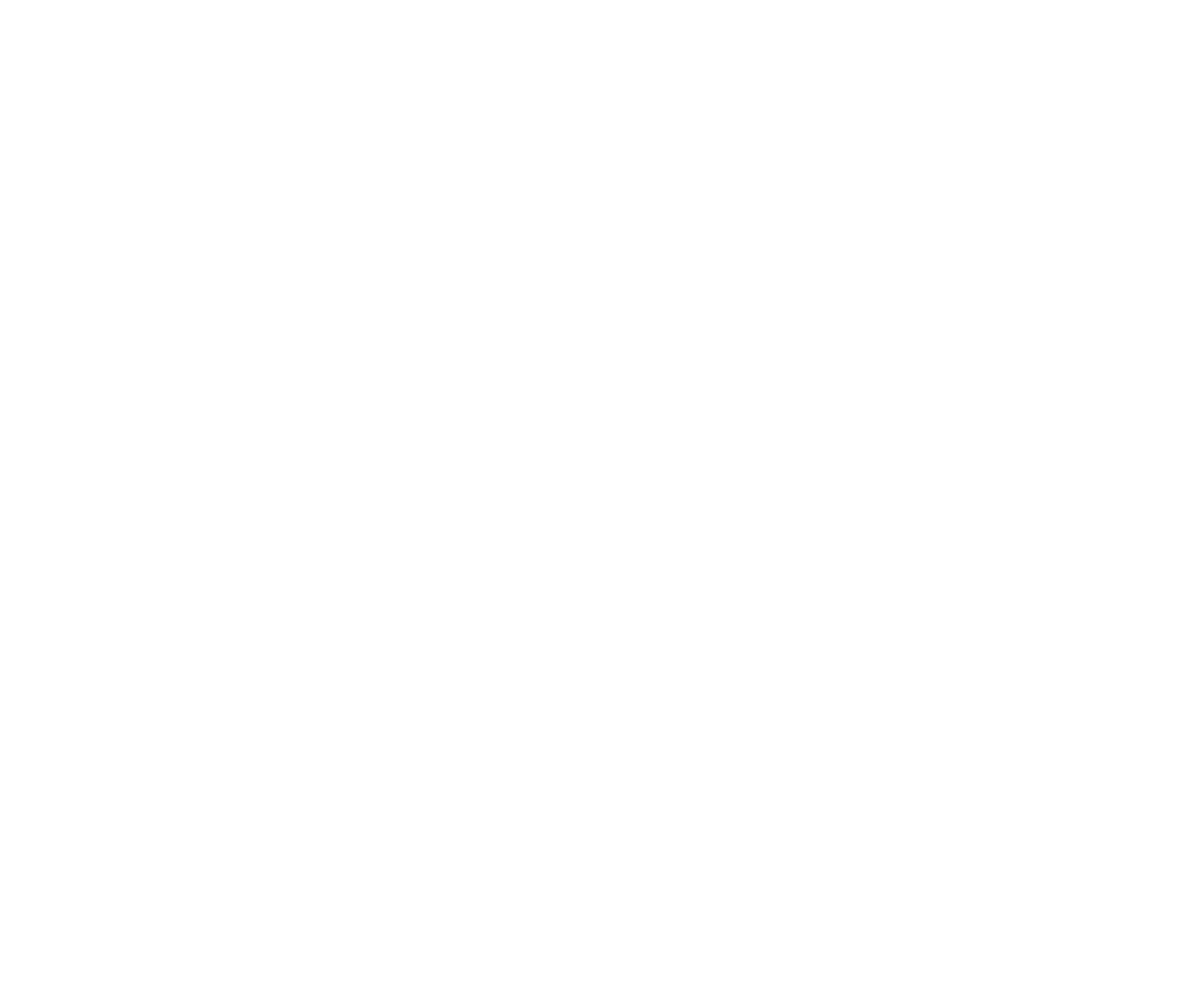
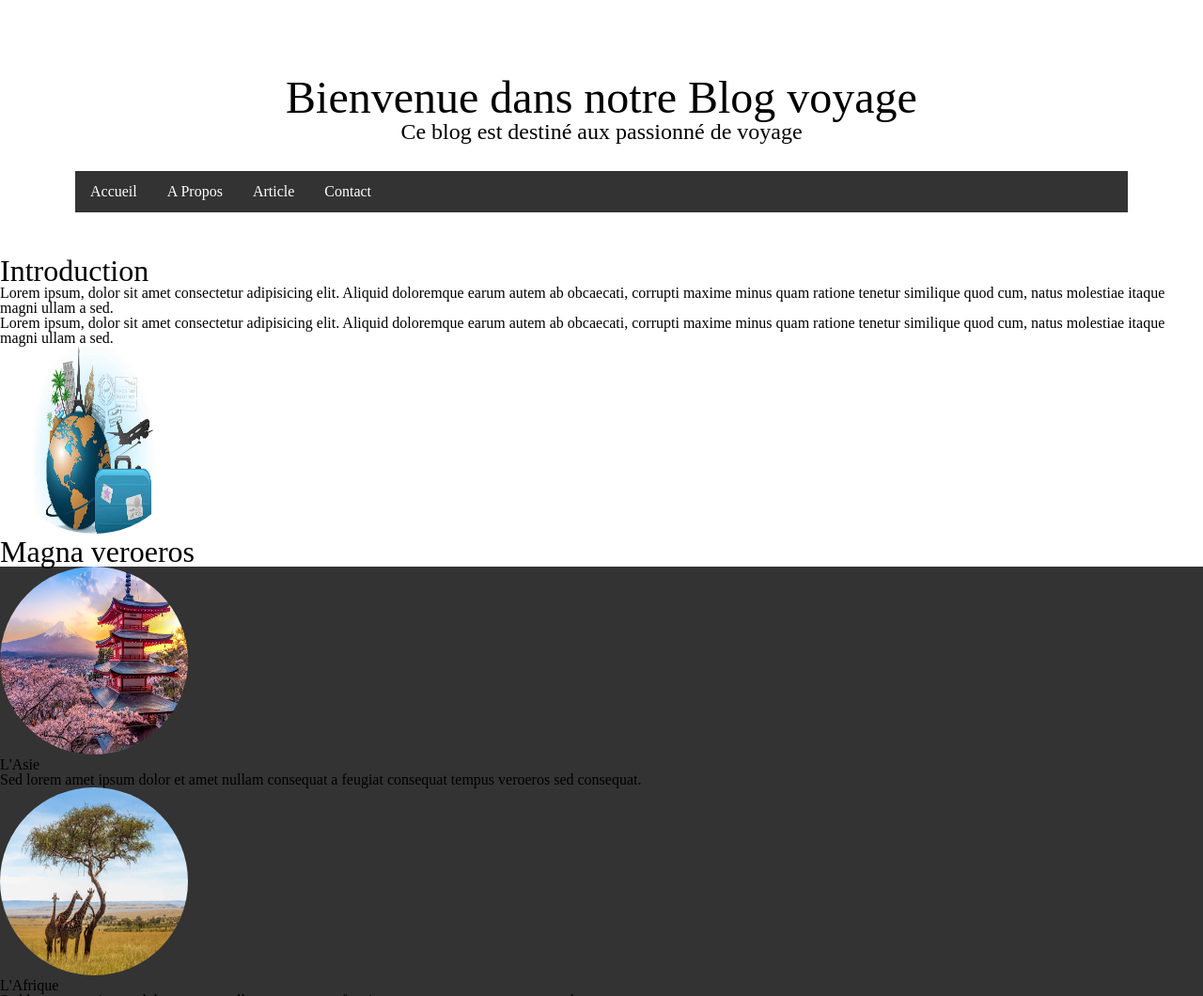
Before and after one commit to RithyaTan/Blog2, a plain HTML site: page index.html in a window 1280 px wide. Shown: the top 1060 px of the page at 94% size. Before the commit the page ends 800 px from the top, so only its background shows below. Drawn offline with Linux system fonts and the light colour scheme.

Commit message:
Mise à jour de la page d'accueil HTML et CSS pour la stylisation de la page

```diff
--- a/index.html
+++ b/index.html
@@ -5,9 +5,70 @@
     <meta http-equiv="X-UA-Compatible" content="IE=edge">
     <meta name="viewport" content="width=device-width, initial-scale=1.0">
     <link rel="stylesheet" href="style.css">
-    <title>Document</title>
+    <title>Accueil - Blog Voyage</title>
 </head>
 <body>
+    <!-- Header -->
+    <header id="header" class="alt">
+        <h1>Bienvenue dans notre Blog voyage</h1>
+        <p class="p_header">Ce blog est destiné aux passionné de voyage</p>
+
+        <!-- Barre de navigation -->
+        <nav id="nav">
+            <ul>
+                <li><a href="index.html" class="active">Accueil</a></li>
+                <li><a href="apropos.html">A Propos</a></li>
+                <li><a href="article.html">Article</a></li>
+                <li><a href="contact.html">Contact</a></li>
+            </ul>
+        </nav>
+    </header>
+
+    <!-- Introduction -->
+    <section id="intro" class="main">
+            <div class="content">
+                <h2>Introduction</h2>
+                <p>Lorem ipsum, dolor sit amet consectetur adipisicing elit. Aliquid doloremque earum autem ab obcaecati, corrupti maxime minus quam ratione tenetur similique quod cum, natus molestiae itaque magni ullam a sed.</p>
+                <p>Lorem ipsum, dolor sit amet consectetur adipisicing elit. Aliquid doloremque earum autem ab obcaecati, corrupti maxime minus quam ratione tenetur similique quod cum, natus molestiae itaque magni ullam a sed.</p>
+            <img src="images\tourime-et-voyage.jpg" alt="voyage et tourisme" class="voyage">
+        </div>
+    </section>
+
+    <!-- Les principaux voyages -->
+    <section id="first" class="main special">
+            <h2>Magna veroeros</h2>
+        <ul class="features">
+            <li>
+                <span class="image_asie"><img src="images\blog-voyage-asie.jpg" alt="Asie" /></span>
+                <h3>L'Asie</h3>
+                <p>Sed lorem amet ipsum dolor et amet nullam consequat a feugiat consequat tempus veroeros sed consequat.</p>
+            </li>
+            <li>
+                <span class="image_afrique"><img src="images\clc18erbbzmlzmo.jpg" alt="Afrique" /></span>
+                <h3>L'Afrique</h3>
+                <p>Sed lorem amet ipsum dolor et amet nullam consequat a feugiat consequat tempus veroeros sed consequat.</p>
+            </li>
+            <li>
+                <span class="image_amerique"><img src="images\fb-sites-amerique-sud-2.1533602.jpg" alt="Amerique du sud" /></span>
+                <h3>l'Amérique du Sud</h3>
+                <p>Sed lorem amet ipsum dolor et amet nullam consequat a feugiat consequat tempus veroeros sed consequat.</p>
+            </li>
+        </ul>
+    </section>
+
+    <!-- Footer -->
+    <footer id="footer">
+        <section>
+            <h2>Nos Réseaux sociaux</h2>
+            <ul class="icons">
+                <li><a href="#" class="icon brands fa-twitter alt"><span class="label">Twitter</span></a></li>
+                <li><a href="#" class="icon brands fa-facebook-f alt"><span class="label">Facebook</span></a></li>
+                <li><a href="#" class="icon brands fa-instagram alt"><span class="label">Instagram</span></a></li>
+            </ul>
+        </section>
+
+        <p class="copyright">&copy; Groupe 2.</p>
+    </footer>
 
 </body>
 </html>
--- a/style.css
+++ b/style.css
@@ -0,0 +1,103 @@
+html, body, div, span, applet, object, iframe,
+h1, h2, h3, h4, h5, h6, p, blockquote, pre,
+a, abbr, acronym, address, big, cite, code,
+del, dfn, em, img, ins, kbd, q, s, samp,
+small, strike, strong, sub, sup, tt, var,
+b, u, i, center,
+dl, dt, dd, ol, ul, li,
+fieldset, form, label, legend,
+table, caption, tbody, tfoot, thead, tr, th, td,
+article, aside, canvas, details, embed,
+figure, figcaption, footer, header, hgroup,
+menu, nav, output, ruby, section, summary,
+time, mark, audio, video {
+	margin: 0;
+	padding: 0;
+	border: 0;
+	font-size: 100%;
+	font: inherit;
+	vertical-align: baseline;
+}
+
+article, aside, details, figcaption, figure,
+footer, header, hgroup, menu, nav, section {
+	display: block;
+}
+body {
+	line-height: 1;
+}
+ol, ul {
+	list-style: none;
+}
+blockquote, q {
+	quotes: none;
+}
+blockquote:before, blockquote:after,
+q:before, q:after {
+	content: '';
+	content: none;
+}
+table {
+	border-collapse: collapse;
+	border-spacing: 0;
+}
+
+img{
+    border-radius: 50%;
+    width: 200px;
+    height: 200px;
+}
+
+/* Header */
+#header {
+    padding: 5em 5em 1em 5em ;
+    text-align: center;
+}
+
+h1 {
+    font-size: 3em;
+}
+
+.p_header {
+    font-size: 1.5em;
+}
+
+/* Navigation */
+nav{
+    margin-top: 30px;
+    margin-bottom: 30px;
+
+}
+
+ul {
+    list-style-type: none;
+    margin: 0;
+    padding: 0;
+    overflow: hidden;
+    background-color: #333;
+}
+
+li {
+    float: left;
+}
+
+li a {
+    display: block;
+    color: white;
+    text-align: center;
+    padding: 14px 16px;
+    text-decoration: none;
+}
+
+li a:hover {
+    background-color: #111;
+}
+
+/* Introduction */
+.content {
+
+}
+
+h2{
+    font-size: 2em;
+}
```
Also changed, not shown: images/blog-voyage-asie.jpg (added), images/clc18erbbzmlzmo.jpg (added), images/fb-sites-amerique-sud-2.1533602.jpg (added), images/tourime-et-voyage.jpg (added).
